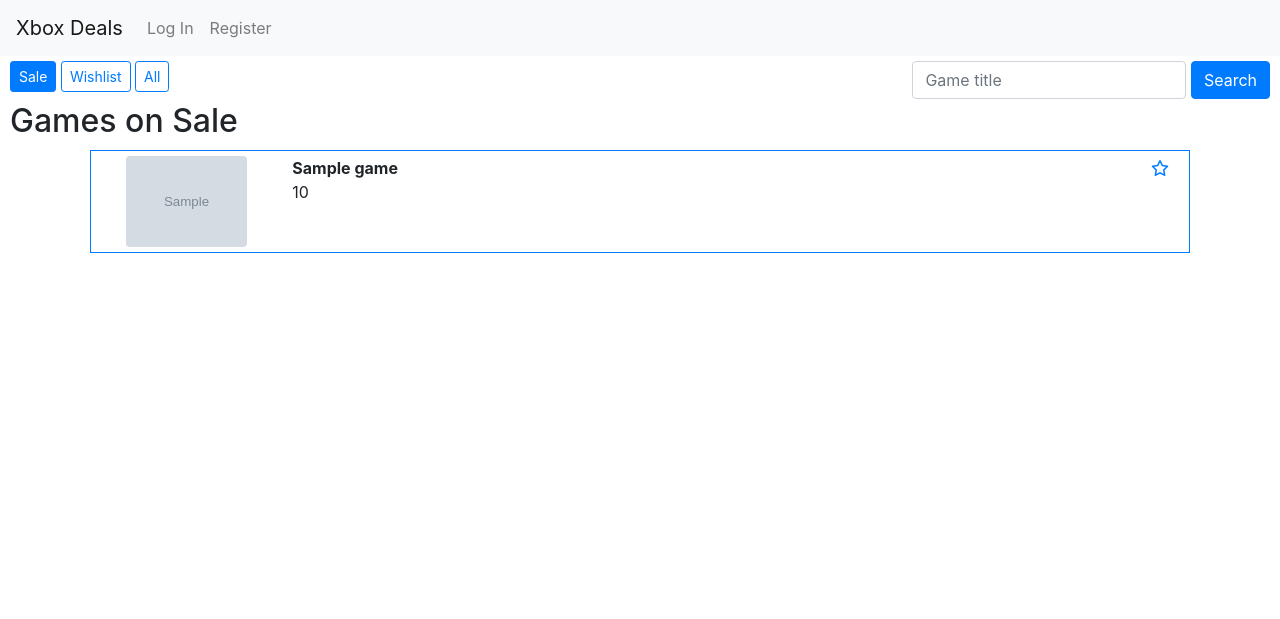
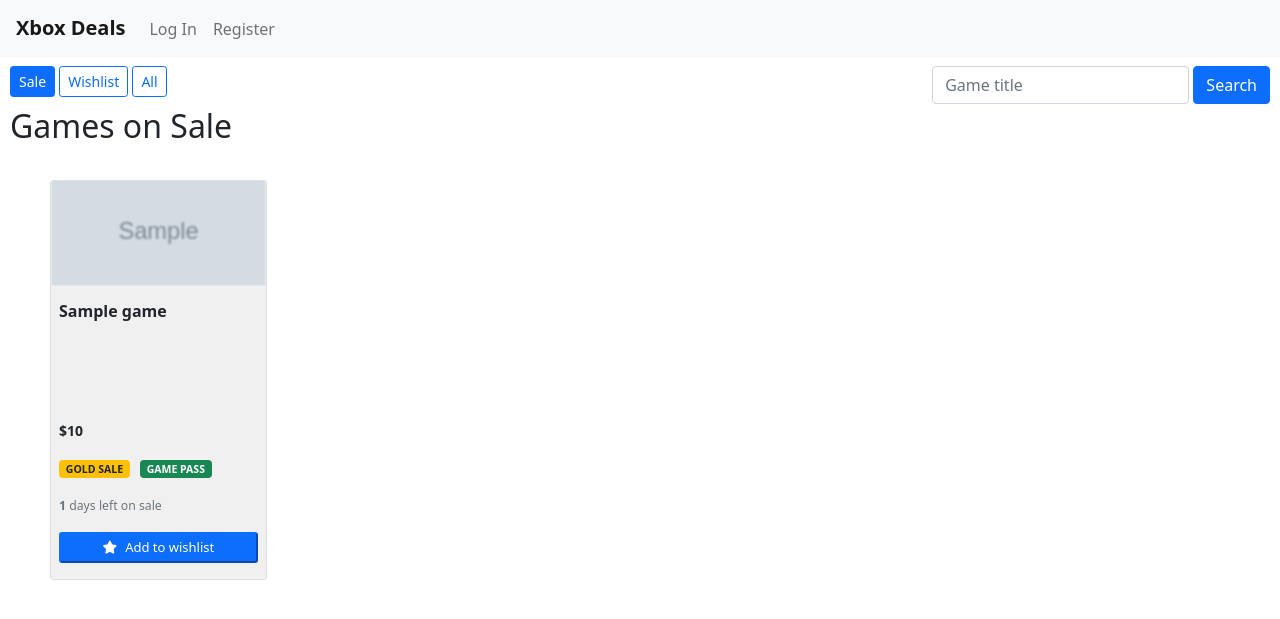
Before and after one commit to tomwhross/wishlist, a Django app: page / in a window 1280 px wide. Shown: the top 619 px of the page. Run offline with Django 3.2, Linux system fonts and the light colour scheme; tables that the repository leaves empty hold one stand-in row (values such as "Sample post"); grey boxes marked "Sample" are stand-in pictures; some libraries are stand-ins or nearby versions.

Commit message:
Change layout to cards

```diff
--- a/xbox/models.py
+++ b/xbox/models.py
@@ -87,10 +87,10 @@
         Return a discount percentage if there is a sale
         """
         if self.discount:
-            return float(self.discount)
+            return int(self.discount)
 
         if self.noted_sale and self.regular_price_available:
-            return float(1 - self.current_price / self.calculated_regular_price)
+            return int((1 - self.current_price / self.calculated_regular_price) * 100)
 
         return 0
 
--- a/xbox/static/xbox/index.js
+++ b/xbox/static/xbox/index.js
@@ -14,6 +14,34 @@
   // by default load the sale games view
   load_gamelist('sale-games');
 });
+
+
+function display_view(view) {
+  document.getElementById('login').style.display = 'none';
+  document.getElementById("add-game").style.display = 'none';
+  document.getElementById('message').style.display = 'none';
+  document.getElementById('gamelist-view').style.display = 'none';
+  document.getElementById('game-view').style.display = 'none';
+
+  switch(view) {
+    case 'login':
+      document.getElementById('login').style.display = 'block';
+      break;
+    case 'add-game':
+      document.getElementById('add-game').style.display = 'block';
+      break;
+    case 'message':
+      document.getElementById('message').style.display = 'block';
+      break;
+    case 'gamelist-view':
+      document.getElementById('gamelist-view').style.display = 'block';
+      break;
+    case 'game-view':
+      document.getElementById('game-view').style.display = 'block';
+      break;
+  }
+
+}
 
 
 function reset_gamelist_nav_buttons() {
@@ -36,8 +64,7 @@
   view_heading = document.getElementById('view-heading');
 
   // show the game and hide the other views
-  document.querySelector('#gamelist-view-list').style.display = 'none';
-  document.querySelector('#game-view').style.display = 'block';
+  display_view('game-view');
 
   // create an element to display the game and blank it out
   const game_view = document.querySelector('#game-view');
@@ -59,6 +86,7 @@
     image.src = game.image;
     image.className = 'img-fluid rounded';
     image.alt = game.title;
+
     current_price.innerHTML = game.current_price;
     regular_price.innerHTML = game.regular_price;
     store_link.href = game.url;
@@ -76,75 +104,189 @@
 }
 
 
+function display_message(gamelist) {
+  message = document.getElementById('message');
+
+  if (gamelist === 'wishlist-games') {
+    message.innerHTML = 'Add some games to your wishlist!'
+  }
+  else if (gamelist === 'sale-games') {
+    message.innerHTML = 'There are no games currently on sale!'
+  }
+  else {
+    message.innerHTML = 'Something went wrong, try reloading the page'
+  }
+
+  message.style.display = 'block';
+}
+
+
 function view_games(games, gamelist) {
+  // reset the page
+  display_view('gamelist-view');
 
-  document.querySelector('#login').style.display = 'none';
-  document.querySelector('#game-view').style.display = 'none';
-  document.getElementById("add-game").style.display = 'none';
-  document.querySelector('#gamelist-view-list').style.display = 'block'
+  // get the element that will contain everything
+  gamelist_view = document.getElementById('gamelist-view');
+  gamelist_view.innerHTML = '';
 
-  const view_heading = document.getElementById('view-heading');
+  // create the rows-cols container
+  rows_cols = document.createElement('div');
+  rows_cols.className = 'row row-cols-2 row-cols-md-3 row-cols-lg-4 row-cols-xl-5 row-cols-xxl-6 g-4';
 
-  // if not games are passed, display a message
-  // default should indicate no games on user's wishlist
+  // if there are no games to display show a message
   if (games.length === 0) {
-    message = document.getElementById('message');
+    display_message(gamelist);
+  }
+  else {
+    document.getElementById('message').style.display = 'none';
+  }
 
-    if (gamelist === 'wishlist-games') {
-      message.innerHTML = 'Add some games to your wishlist!'
+  games.forEach(function(game) {
+    const col = document.createElement('div');
+    col.className = 'col';
+
+    const card = document.createElement('div');
+    card.className = 'card h-100 d-flex flex-column';
+    card.style.overflow = 'hidden';
+
+    const card_cover_div = document.createElement('div');
+    card_cover_div.style.overflow = 'hidden';
+    const card_cover_image = document.createElement('img');
+    card_cover_image.className = 'card-img-top card-img-cover';
+    card_cover_image.src = game.image;
+    card_cover_image.style.filter = 'blur(1px)';
+    card_cover_image.style.margin = '-5px 0px 0px';
+    card_cover_image.style.overflow = 'hidden';
+    card_cover_image.alt = `Cover image for ${game.title}`;
+
+    const card_body = document.createElement('div');
+    card_body.className = 'card-body px-2 d-flex flex-column';
+
+    const card_title = document.createElement('h6');
+    card_title.className = 'card-title';
+    card_title.style.minHeight = '73px';
+    card_title.innerHTML = game.title;
+    card_body.append(card_title);
+
+    const card_line = document.createElement('hr');
+    card_line.className = 'mx-0 text-muted';
+
+
+    // card_body.append(card_line);
+    // TODO: figure out why this isn't displaying on sale games?
+
+    const discount_badge_parapgrah = document.createElement('p');
+    discount_badge_parapgrah.style.minHeight = '21px';
+    if (game.noted_sale && game.discount) {
+      console.log(`generating badge for ${game.title}`);
+      const discount_badge = document.createElement('span');
+      discount_badge.className = 'badge bg-danger spaced-badge';
+      discount_badge.innerHTML = `${game.discount}% OFF`;
+
+
+      discount_badge_parapgrah.append(discount_badge);
+
     }
-    else if (gamelist === 'sale-games') {
-      message.innerHTML = 'There are no games currently on sale!'
+    card_body.append(discount_badge_parapgrah);
+
+    card_price_data = document.createElement('p');
+    card_price_data.className = 'card-text';
+
+    if (game.noted_sale && game.regular_price) {
+      const regular_price = document.createElement('span');
+      regular_price.className = 'text-muted card-space sale-regular-price';
+      regular_price.innerHTML = `$${game.regular_price}`;
+
+      const sale_price = document.createElement('span');
+      sale_price.className = 'card-space sale-price';
+      sale_price.innerHTML = `$${game.current_price}`;
+
+      card_price_data.append(regular_price);
+      card_price_data.append(sale_price);
     }
     else {
-      message.innerHTML = 'Something went wrong, try reloading the page'
+      const current_price = document.createElement('span');
+      current_price.className = 'card-space sale-price';
+      current_price.innerHTML = `$${game.current_price}`;
+
+      card_price_data.append(current_price);
     }
 
-    message.style.display = 'none';
-  }
+    card_body.append(card_price_data);
 
-  // get the games view and blank it out
-  const gamelist_list = document.querySelector('#gamelist-view-list');
-  gamelist_list.innerHTML = '';
 
-  // for each of the games
-  games.forEach(function(game) {
 
-    // create a row div and set some style properties
-    const div_row = document.createElement('div');
-    div_row.className = 'row gamelist-game-row';
-    div_row.style.border = 'thin solid #007bff';
-    div_row.style.padding = '5px';
-    div_row.style.margin = '5px';
+    console.log(`${game.title} on gamepass value: ${game.on_gamepass}`);
+    const badges_paragraph = document.createElement('p');
+    badges_paragraph.style.minHeight = '21px';
+    if (game.noted_sale_type === 'Xbox Gold Sale' || game.on_gamepass) {
 
-    // read emails should have a grey background
-    // if (email.read === true) {
-    //   div_row.style.backgroundColor = '#CECECE';
-    // }
+      badges_paragraph.className = 'card-text';
 
-    // create columns in the row for sender, subject, and sent time
+      if (game.noted_sale_type === 'Xbox Gold Sale' || game.on_gamepass) {
+        const gold_sale_badge = document.createElement('span');
+        gold_sale_badge.className = 'badge bg-warning text-dark card-badge-space';
+        gold_sale_badge.innerHTML = 'GOLD SALE';
+        gold_sale_badge.style.marginRight = '10px';
+        badges_paragraph.append(gold_sale_badge);
+      }
 
-    const image_container = document.createElement('div');
-    image_container.className = 'col-sm';
-    // image_container.style.textAlign = 'center';
-    image_container.style.textAlign = 'left';
+      if (game.on_gamepass) {
+        const gamepass_badge = document.createElement('span');
+        gamepass_badge.className = 'badge bg-success card-badge-space';
+        gamepass_badge.innerHTML = 'GAME PASS';
+        badges_paragraph.append(gamepass_badge);
+      }
 
-    const wishlist_indicator_container = document.createElement('div');
-    const wishlist_indicator = document.createElement('i');
-    console.log(game.is_wishlist_user);
-    if (game.is_wishlist_user === true) {
-      wishlist_indicator.className = 'fas fa-star';
-      wishlist_indicator.style.color = '#007bff';
+    }
+    card_body.append(badges_paragraph);
+
+
+
+    if (game.days_left_on_sale) {
+      // <p><span class="card-text"><small class="text-muted"><b>14</b> days left on sale</small></span></p>
+
+      const days_sale_left_paragraph = document.createElement('p');
+      days_sale_left_paragraph.className = 'mt-auto align-bottom';
+      const days_sale_left_span = document.createElement('span');
+      days_sale_left_span.className = 'card-text';
+      const days_sale_left_small = document.createElement('small');
+      days_sale_left_small.className = 'text-muted';
+      days_sale_left_small.innerHTML = `<b>${game.days_left_on_sale}</b> days left on sale`;
+
+      days_sale_left_span.append(days_sale_left_small);
+      days_sale_left_paragraph.append(days_sale_left_span);
+      card_body.append(days_sale_left_paragraph);
+    }
+
+    const wishlist_cta_div = document.createElement('div');
+    wishlist_cta_div.className = 'd-grid gap-2 col-12 mx-auto mt-auto align-bottom';
+    // wishlist_cta_div.style.textAlign = 'right';
+    // wishlist_cta_div.style.position = 'absolute';
+
+    const wishlist_cta_button = document.createElement('button');
+    wishlist_cta_button.className = 'btn-sm btn-primary';
+    wishlist_cta_button.style.fontSize = '13px';
+
+
+    const wishlist_cta_text_span = document.createElement('span');
+    const wishlist_cta_icon_span = document.createElement('span');
+    const wishlist_cta_icon = document.createElement('i');
+    wishlist_cta_icon.className = 'fas fa-star';
+    wishlist_cta_icon.style.marginRight = '8px';
+
+
+
+    if (game.is_wishlist_user) {
+      wishlist_cta_icon.style.color = 'orange';
+      wishlist_cta_text_span.innerHTML = 'Remove from wishlist';
     }
     else {
-      wishlist_indicator.className = 'far fa-star';
-      wishlist_indicator.style.color = '#007bff';
+      wishlist_cta_icon.style.color = 'white';
+      wishlist_cta_text_span.innerHTML = 'Add to wishlist';
     }
-
-    wishlist_indicator_container.append(wishlist_indicator);
-
-    wishlist_indicator_container.onclick = function() {
-      // star_game(game.id);
+    console.log(`on click event for ${game.title}`);
+    wishlist_cta_div.onclick = function() {
       fetch(`/game/${game.id}`, {
         method: 'PUT',
         mode: 'same-origin',
@@ -167,112 +309,65 @@
           document.getElementById('login').style.display = 'block';
         }
         else {
-          console.log(game);
+          console.log(`click ${game.title}`);
           if (game.is_wishlist_user === true) {
-            wishlist_indicator.className = 'fas fa-star';
-            wishlist_indicator.style.color = '#007bff';
+            wishlist_cta_icon.style.color = 'orange';
+            wishlist_cta_text_span.innerHTML = 'Remove from wishlist';
           }
           else {
-            wishlist_indicator.className = 'far fa-star';
-            wishlist_indicator.style.color = '#007bff';
+            wishlist_cta_icon.style.color = 'white';
+            wishlist_cta_text_span.innerHTML = 'Add to wishlist';
           }
         }
       });
     }
 
-    const image = document.createElement('img');
-    image.className = 'img-fluid rounded';
-    // image.className = 'img-thumbnail rounded';
-    console.log(game.image);
-    image.src = game.image;
+    linkable_elements = [card_cover_image, card_title, card_price_data];
 
-    image_container.append(image);
-
-    const title = document.createElement('div');
-    title.className = 'col-sm';
-    // title.style.textAlign = 'center';
-    title.style.textAlign = 'left';
-    title.style.fontWeight = 'bold';
-
-    const current_price = document.createElement('div');
-    current_price.className = 'col-sm';
-    // current_price.style.textAlign = 'center';
-    current_price.style.textAlign = 'left';
-
-    const sale = document.createElement('div');
-    sale.className = 'col-sm';
-    sale.style.textAlign = 'center';
-
-    const regular_price = document.createElement('div');
-    regular_price.className = 'col-sm';
-    regular_price.style.textAlign = 'center';
-
-    // linkable_elements = [title, image_container];
-    // linkable_elements = [div_col_image, div_col_info];
-    // linkable_elements.forEach(function(linkable_element) {
-    //   linkable_element.onclick = function() {
-    //     view_game(game.id);
-    //   }
-    // });
-
-    // add the content to the divs
-    title.innerHTML = game.title;
-    current_price.innerHTML = game.current_price;
-    sale.innerHTML = game.noted_sale_type
-    regular_price.innerHTML = game.regular_price;
-
-    // add the columns to the row
-    // div_row.append(image_container);
-
-    // TODO: old divs, remove these
-    // div_row.append(title);
-    // div_row.append(current_price);
-    // div_row.append(sale);
-    // div_row.append(regular_price)
-    // div_row.append(wishlist_indicator_container)
-
-    const div_col_image = document.createElement('div');
-    div_col_image.className = 'col-2';
-    div_col_image.style.textAlign = 'left';
-    const div_col_info = document.createElement('div');
-    div_col_info.className = 'col-8';
-    const div_col_actions = document.createElement('div');
-    div_col_actions.className = 'col-2';
-    div_col_actions.style.textAlign = 'right';
-
-    const div_row_info_title = document.createElement('div');
-    div_row_info_title.className = 'row';
-    div_row_info_title.style.textAlign = 'left';
-
-    const div_row_info_price = document.createElement('div');
-    div_row_info_price.className = 'row';
-    div_row_info_price.style.textAlign = 'left';
-
-    wishlist_indicator.style.textAlign = 'right';
-
-    linkable_elements = [div_col_image, div_col_info];
     linkable_elements.forEach(function(linkable_element) {
       linkable_element.onclick = function() {
         view_game(game.id);
       }
     });
 
-    div_col_image.append(image_container);
-    div_row_info_title.append(title);
-    div_row_info_price.append(current_price);
-    div_col_info.append(div_row_info_title);
-    div_col_info.append(div_row_info_price);
-    div_col_actions.append(wishlist_indicator_container);
+    card.onmouseover = function() {
+      card_title.style.color = '#007bff';
+      card_cover_image.style.filter = 'blur(0px)';
+      // card_cover_image.style.margin = '0px 0px 0px 0px';
+      // card.style.boxShadow = '0px 0px 8px 3px rgba(0,0,0,0.25)';
+      card.style.boxShadow = '0px 2px 13px 5px rgba(0,0,0,0.75)';
+      card.style.cursor = 'pointer';
+    }
+    card.onmouseout = function() {
+      card_title.style.color = '#000000';
+      card_cover_image.style.filter = 'blur(1px)';
+      // card_cover_image.style.margin = '1px 5px 5px 1px';
+      // card.style.boxShadow = '0px 0px 0px 0px rgba(0,0,0,0)';
+      card.style.boxShadow = 'none';
+      card.style.cursor = 'default';
+    }
 
-    div_row.append(div_col_image);
-    div_row.append(div_col_info);
-    div_row.append(div_col_actions);
 
-    console.log(div_row);
+    wishlist_cta_icon_span.append(wishlist_cta_icon);
+    wishlist_cta_button.append(wishlist_cta_icon_span);
+    wishlist_cta_button.append(wishlist_cta_text_span);
+    wishlist_cta_div.append(wishlist_cta_button);
+    card_body.append(wishlist_cta_div);
+    card_cover_div.append(card_cover_image);
+    card.append(card_cover_div);
+    card.append(card_body);
 
-    // add the row to the list container
-    gamelist_list.append(div_row);
+    col.append(card);
+
+    rows_cols.append(col);
   });
+
+  // append the rows-cols to the main container div
+  gamelist_view.append(rows_cols);
+
+
+
+
 }
 
 
@@ -296,7 +391,8 @@
   else {
     // get the games with titles matching the search entry
     fetch(`/search/${search_entry}`)
-    .then(response => response.json())
+    .then(response =>
+      response.json())
     .then(games => {
       if (games.length > 0) {
         view_games(games);
@@ -355,8 +451,7 @@
     if (games.error) {
       // load_gamelist('sale-games');
       view_heading.style.display = 'none';
-      document.querySelector('#gamelist-view').style.display = 'none';
-      document.getElementById('login').style.display = 'block';
+      display_view('login');
     }
     else {
       view_games(games, gamelist)
--- a/xbox/static/xbox/styles.css
+++ b/xbox/static/xbox/styles.css
@@ -1,7 +1,9 @@
-/* body {
-    padding: 10px;
-} */
-
+.body {
+    padding-top: 1vh;
+    margin: 0 auto;
+    display: flex;
+    /* justify-content: center; */
+}
 textarea {
     min-height: 150px;
     max-height: 150px;
@@ -9,11 +11,6 @@
     min-width: 48vw;
 }
 
-#post-view
-{
-    display: block;
-    text-align: center;
-}
 form
 {
     display: inline-block;
@@ -22,14 +19,57 @@
     text-align: left;
 }
 
-.post-container {
-    max-width: 50vw;
+#gamelist-view {
+    margin-left: 50px;
+    margin-right: 50px;
+    margin-top: 30px;
+    font-size: 14px;
+}
+
+.card-img-cover {
+    object-fit: cover;
+    max-height: 110px;
+}
+
+.card-body {
+    background-color: #f0f0f0;
+}
+
+.card-title {
+    font-weight: bold;
+}
+
+.card-space {
+    margin-right: 5px;
+}
+
+.card-badge-space {
+    margin-right: 3px;
+}
+
+.sale-regular-price {
+    text-decoration: line-through;
+}
+
+.sale-price {
+    font-weight: bold;
+}
+
+/*
+
+.game-list-game-container {
+    max-width: 90vw;
     margin-top: 10px;
     padding-top: 5px;
     padding-bottom: 5px;
 }
 
-.post-row {
+.gamelist-game-row {
+    max-width: 400px;
+    min-width: 400px;
+    max-height: 400px;
+    min-height: 400px;
     padding-left: 10px;
     padding-right: 10px;
 }
+*/
--- a/xbox/templates/xbox/index.html
+++ b/xbox/templates/xbox/index.html
@@ -3,7 +3,7 @@
 
 {% block body %}
 
-    <div id="nav-buttons" style="padding-left: 10px; padding-right: 10px; margin-top: 5px;">
+    <div id="nav-buttons" style="padding-left: 10px; padding-right: 10px;">
         <button class="btn btn-sm btn-outline-primary gamelist-nav-btn" id="sale-games-button">Sale</button>
         <button class="btn btn-sm btn-outline-primary gamelist-nav-btn" id="wishlist-games-button">Wishlist</button>
         <button class="btn btn-sm btn-outline-primary gamelist-nav-btn" id="all-games-button">All</button>
@@ -21,12 +21,7 @@
 
     <h2 id="view-heading" style="margin: 5px; padding: 5px;">Games on Sale</h2>
 
-    {% if message %}
-        <div>{{ message }}</div>
-    {% endif %}
-    <div id="result-message"></div>
-
-    <div id="message" class="alert alert-primary" role="alert"></div>
+    <div id="message" class="alert alert-primary" role="alert" style="margin: 10px;"></div>
 
     <div id="login">
         <form action="{% url 'login' %}" method="post">
@@ -66,16 +61,9 @@
     </div>
 
     <div id="gamelist-view">
-        <div id="gamelist-header"></div>
-        {% comment %} <div class="row" style="padding: 5px; margin: 5px;">
-            <div class="col-sm" style="text-align: center;"><h5>Title</h5></div>
-            <div class="col-sm" style="text-align: center;"><h5>Current Price</h5></div>
-            <div class="col-sm" style="text-align: center;"><h5>Sale</h5></div>
-            <div class="col-sm" style="text-align: center;"><h5>Regular Price</h5></div>
-        </div> {% endcomment %}
-        <div id="gamelist-view-list" class="container">
-        </div>
+        {% comment %} <div class="row row-cols-1 row-cols-sm-2 row-cols-md-3 row-cols-lg-4 row-cols-xxl-5 g-4"></div> {% endcomment %}
     </div>
+
 
     <div id="game-view"></div
 
--- a/xbox/templates/xbox/layout.html
+++ b/xbox/templates/xbox/layout.html
@@ -4,17 +4,19 @@
 <html lang="en">
     <head>
         <title>{% block title %}Xbox Wishlist{% endblock %}</title>
-        <link rel="stylesheet" href="https://stackpath.bootstrapcdn.com/bootstrap/4.4.1/css/bootstrap.min.css" integrity="sha384-Vkoo8x4CGsO3+Hhxv8T/Q5PaXtkKtu6ug5TOeNV6gBiFeWPGFN9MuhOf23Q9Ifjh" crossorigin="anonymous">
+       <link href="https://cdn.jsdelivr.net/npm/bootstrap@5.0.0-beta2/dist/css/bootstrap.min.css" rel="stylesheet" integrity="sha384-BmbxuPwQa2lc/FVzBcNJ7UAyJxM6wuqIj61tLrc4wSX0szH/Ev+nYRRuWlolflfl" crossorigin="anonymous">
 
         <link href="{% static 'xbox/styles.css' %}" rel="stylesheet">
         {% block script %}
         {% endblock %}
         <script src="https://kit.fontawesome.com/4adde4af74.js" crossorigin="anonymous"></script>
+        {% block style %}
+        {% endblock %}
     </head>
     <body>
 
         <nav class="navbar navbar-expand-lg navbar-light bg-light">
-            <a class="navbar-brand" href="{% url 'index' %}">Xbox Deals</a>
+            <h3><b><a class="navbar-brand mx-3" href="{% url 'index' %}">Xbox Deals</a></b></h3>
 
             <div>
               <ul class="navbar-nav mr-auto">
@@ -48,7 +50,7 @@
             </div>
           </nav>
 
-        <div class="body">
+        <div class="body" style="display: block;">
             {% block body %}
             {% endblock body %}
         </div>
--- a/xbox/urls.py
+++ b/xbox/urls.py
@@ -11,4 +11,7 @@
     path("games/<str:gamelist>", views.view_gamelist, name="gamelist"),
     path("search/<str:search_entry>", views.search, name="search"),
     path("game/<int:game_id>", views.view_game, name="game"),
+    path("test", views.test, name="test"),
+    path("test2", views.test2, name="test2"),
+    path("test3", views.test3, name="test3"),
 ]
--- a/xbox/views.py
+++ b/xbox/views.py
@@ -222,3 +222,24 @@
                 _ = [game.wishlist_users.add(request.user) for game in games]
 
     return HttpResponseRedirect(reverse("index"))
+
+
+def test(request):
+    return render(
+        request,
+        "xbox/test.html",
+    )
+
+
+def test2(request):
+    return render(
+        request,
+        "xbox/test2.html",
+    )
+
+
+def test3(request):
+    return render(
+        request,
+        "xbox/test3.html",
+    )
```
